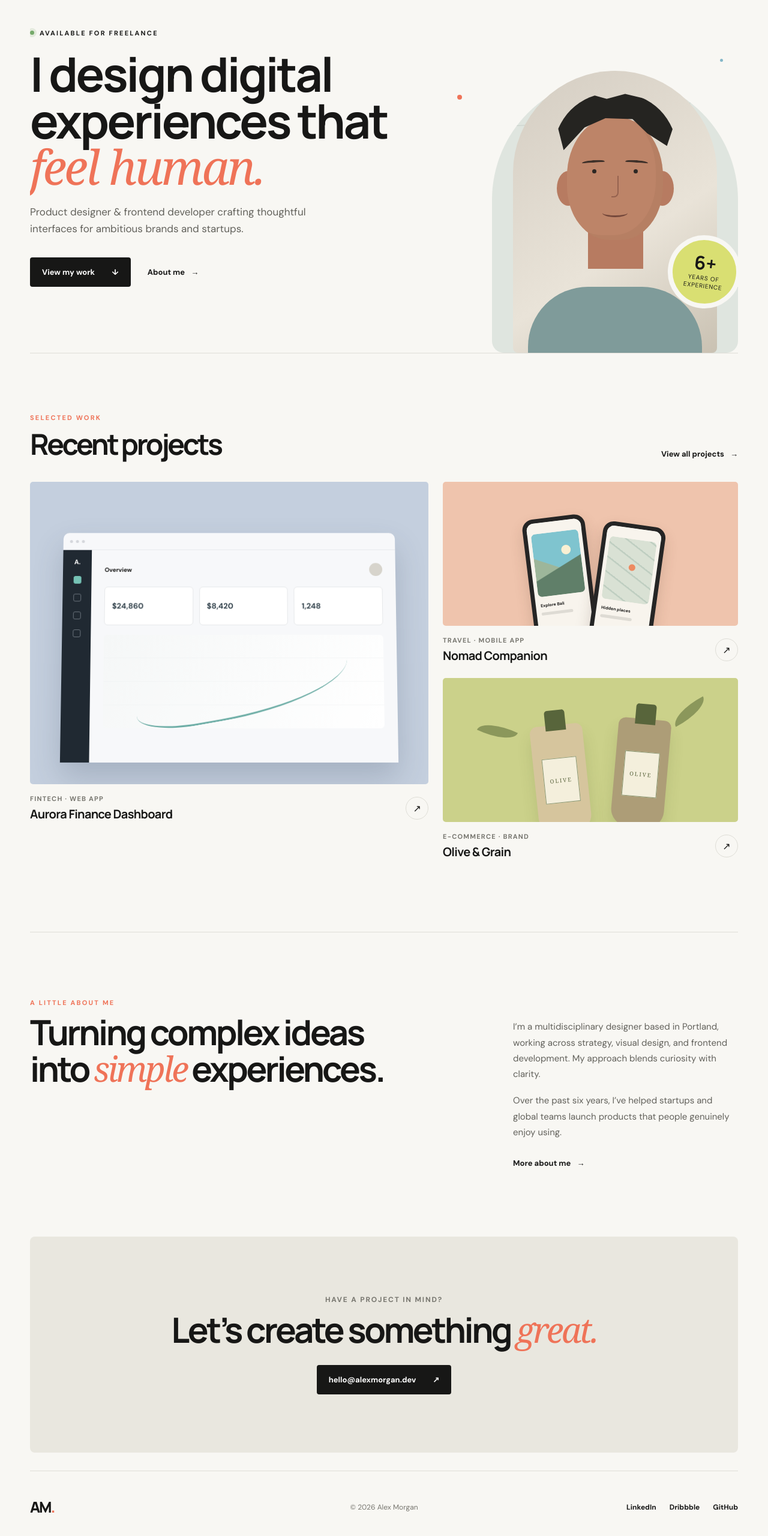
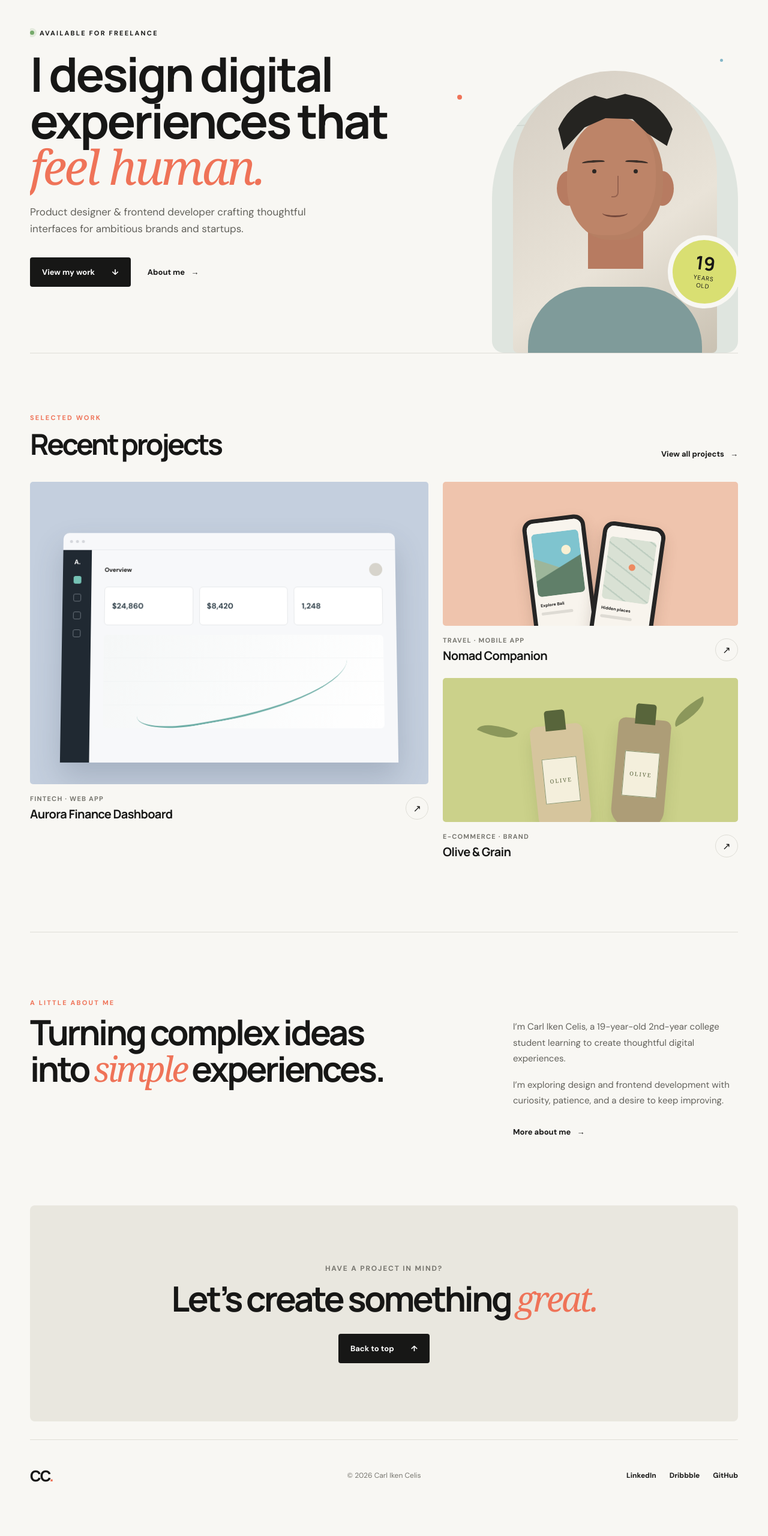
Before and after one commit to carlikencelis-web/CELIS-project-1, a plain HTML site: page index.html in a window 1280 px wide. Shown: the part 154-2714 px from the top of the page at 60% size. After the commit the page ends 2673 px from the top, so only its background shows below. Drawn offline with Linux system fonts and the light colour scheme.

Commit message:
adding info

```diff
--- a/index.html
+++ b/index.html
@@ -3,8 +3,8 @@
 <head>
   <meta charset="UTF-8">
   <meta name="viewport" content="width=device-width, initial-scale=1.0">
-  <meta name="description" content="Personal portfolio of Alex Morgan, product designer and frontend developer.">
-  <title>Alex Morgan - Product Designer</title>
+  <meta name="description" content="Personal portfolio of Carl Iken Celis, 19-year-old 2nd-year college student.">
+  <title>Carl Iken Celis - Portfolio</title>
   <link rel="preconnect" href="https://fonts.googleapis.com">
   <link rel="preconnect" href="https://fonts.gstatic.com" crossorigin>
   <link href="https://fonts.googleapis.com/css2?family=DM+Sans:wght@400;500;600;700&family=Manrope:wght@700;800&display=swap" rel="stylesheet">
@@ -12,13 +12,13 @@
 </head>
 <body>
   <header class="site-header">
-    <a class="logo" href="#top" aria-label="Alex Morgan home">AM<span>.</span></a>
+    <a class="logo" href="#top" aria-label="Carl Iken Celis home">CC<span>.</span></a>
     <nav class="nav-links" aria-label="Primary navigation">
       <a href="#work">Work</a>
       <a href="#about">About</a>
       <a href="#contact">Contact</a>
     </nav>
-    <a class="header-button" href="mailto:hello@alexmorgan.dev">Let's talk <span aria-hidden="true">↗</span></a>
+    <a class="header-button" href="#contact">Let's talk <span aria-hidden="true">↗</span></a>
   </header>
 
   <main id="top">
@@ -33,7 +33,7 @@
         </div>
       </div>
 
-      <div class="portrait-wrap" aria-label="Portrait illustration of Alex Morgan">
+      <div class="portrait-wrap" aria-label="Portrait illustration of Carl Iken Celis">
         <div class="portrait-backdrop"></div>
         <div class="portrait-card">
           <div class="portrait-face">
@@ -53,8 +53,8 @@
           <div class="portrait-shirt"></div>
         </div>
         <div class="experience-badge">
-          <strong>6+</strong>
-          <span>Years of<br>experience</span>
+          <strong>19</strong>
+          <span>Years<br>old</span>
         </div>
         <span class="dot dot-one"></span>
         <span class="dot dot-two"></span>
@@ -148,8 +148,8 @@
       <div class="about-layout">
         <h2 id="about-title">Turning complex ideas into <em>simple</em> experiences.</h2>
         <div class="about-copy">
-          <p>I’m a multidisciplinary designer based in Portland, working across strategy, visual design, and frontend development. My approach blends curiosity with clarity.</p>
-          <p>Over the past six years, I’ve helped startups and global teams launch products that people genuinely enjoy using.</p>
+          <p>I’m Carl Iken Celis, a 19-year-old 2nd-year college student learning to create thoughtful digital experiences.</p>
+          <p>I’m exploring design and frontend development with curiosity, patience, and a desire to keep improving.</p>
           <a class="text-link" href="#contact">More about me <span aria-hidden="true">→</span></a>
         </div>
       </div>
@@ -158,13 +158,13 @@
     <section class="contact-section" id="contact" aria-labelledby="contact-title">
       <p>Have a project in mind?</p>
       <h2 id="contact-title">Let’s create something <em>great.</em></h2>
-      <a class="primary-button" href="mailto:hello@alexmorgan.dev">hello@alexmorgan.dev <span aria-hidden="true">↗</span></a>
+      <a class="primary-button" href="#top">Back to top <span aria-hidden="true">↑</span></a>
     </section>
   </main>
 
   <footer>
-    <a class="logo" href="#top">AM<span>.</span></a>
-    <p>© 2026 Alex Morgan</p>
+    <a class="logo" href="#top">CC<span>.</span></a>
+    <p>© 2026 Carl Iken Celis</p>
     <div class="social-links">
       <a href="#top">LinkedIn</a>
       <a href="#top">Dribbble</a>
```
